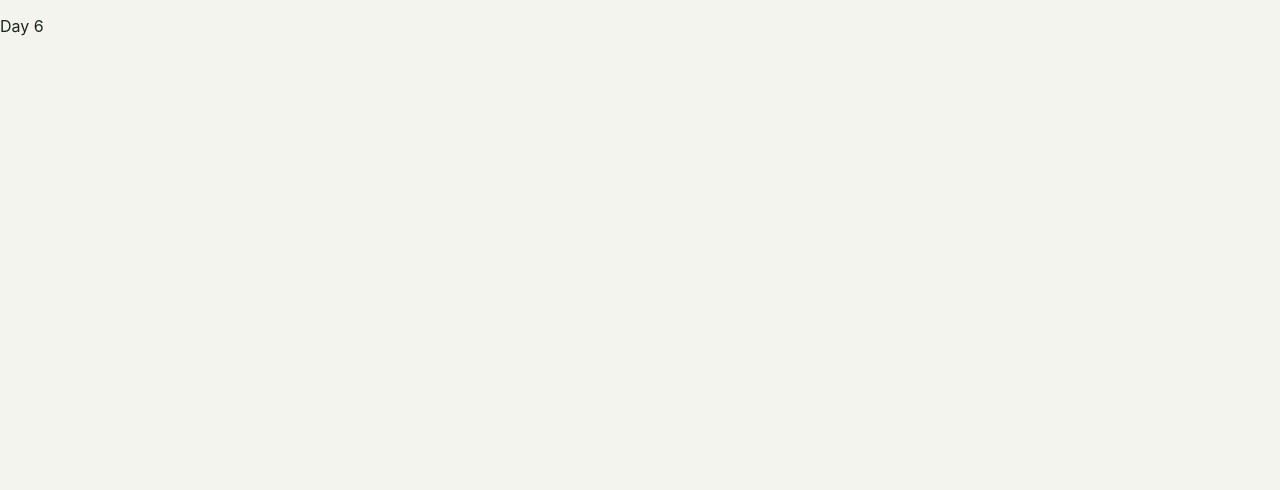
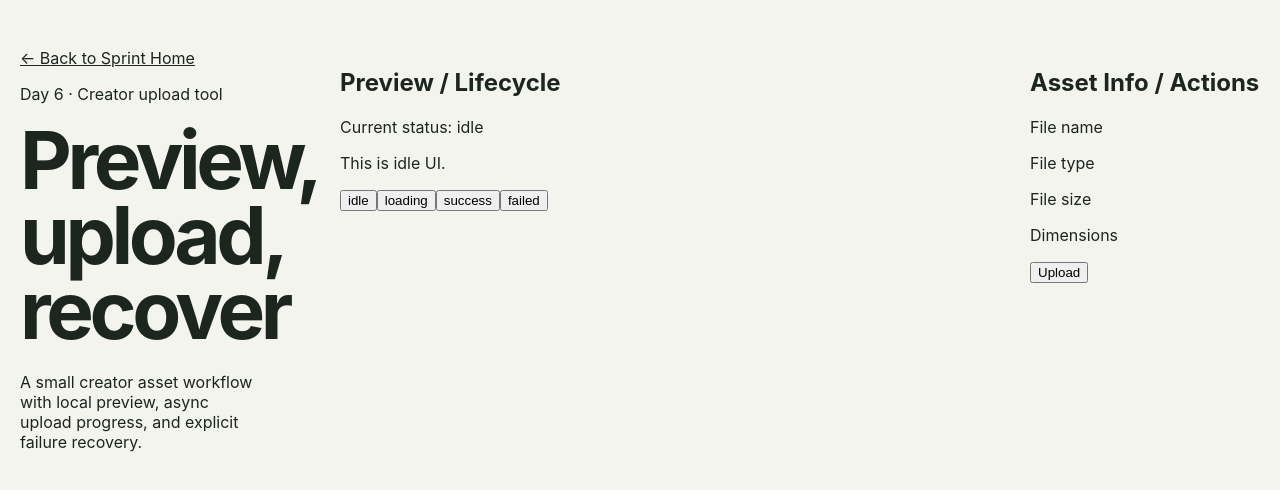
Before and after one commit to stuartchendev/7-day-frontend-production-sprint, a React (Vite) app: page /day-6 in a window 1280 px wide. Shown: the top 490 px of the page. Built offline with nearby package versions, Linux system fonts and the light colour scheme.

Commit message:
feat(day-6): build upload workspace layout

```diff
--- a/src/days/day-6/DaySixPage.tsx
+++ b/src/days/day-6/DaySixPage.tsx
@@ -1,5 +1,96 @@
+import { useState } from "react";
+import type { UploadStatus } from "./types";
+import { Link } from "react-router-dom";
+import './day-six.css'
+
 export function DaySixPage(){
-    return(
-        <p>Day 6</p>
-    )
+    const [status, setStatus] = useState<UploadStatus>('idle');
+return (
+    <main className="day-six">
+        <div className="day-six__intro">
+            <Link className="day-six__back-link" to="/">
+               ← Back to Sprint Home
+            </Link>
+
+            <header className="day-six__header">
+                <p className="day-six__eyebrow">
+                  Day 6 · Creator upload tool
+                </p>
+
+                <h1>Preview, upload, recover</h1>
+
+                <p>
+                    A small creator asset workflow with local preview,
+                    async upload progress, and explicit failure recovery.
+                </p>
+                </header>
+        </div>
+        <div className="day-six__workspace">
+            <section>
+                <h2>Preview / Lifecycle</h2>
+
+                <p>Current status: {status}</p>
+
+                {status === "idle" &&
+                    <p>This is idle UI.</p>
+                }
+
+                {status === "loading" &&
+                    <p>This is loading UI.</p>
+                }
+
+                {status === "success" &&
+                    <p>This is success UI.</p>
+                }
+
+                {status === "failed" &&
+                    <p>This is failed UI.</p>
+                }
+
+                <div>
+                    <button
+                        type="button"
+                        onClick={() => setStatus("idle")}
+                    >
+                        idle
+                    </button>
+
+                    <button
+                        type="button"
+                        onClick={() => setStatus("loading")}
+                    >
+                        loading
+                    </button>
+
+                    <button
+                        type="button"
+                        onClick={() => setStatus("success")}
+                    >
+                        success
+                    </button>
+
+                    <button
+                        type="button"
+                        onClick={() => setStatus("failed")}
+                    >
+                        failed
+                    </button>
+                </div>
+            </section>
+
+            <section>
+                <h2>Asset Info / Actions</h2>
+
+                <p>File name</p>
+                <p>File type</p>
+                <p>File size</p>
+                <p>Dimensions</p>
+
+                <button type="button">
+                    Upload
+                </button>
+            </section>
+        </div>
+    </main>
+);
 }
--- a/src/days/day-6/day-six.css
+++ b/src/days/day-6/day-six.css
@@ -0,0 +1,24 @@
+.day-six {
+    width: min(1320px, calc(100% - 40px));
+    min-height: 100vh;
+    margin: 0 auto;
+    padding: 48px 0 96px;
+
+    display: grid;
+    grid-template-columns: 280px minmax(0, 1fr);
+    gap: 40px;
+}
+.day-six h1 {
+    font-size: 5rem;
+}
+.day-six__workspace{
+    display: flex;
+}
+
+.day-six__workspace > section:first-child {
+    flex: 3;
+}
+
+.day-six__workspace > section:last-child {
+    flex: 1;
+}
```
Also changed, not shown: src/days/day-6/types.ts (renamed from src/days/day-6/type.ts).
